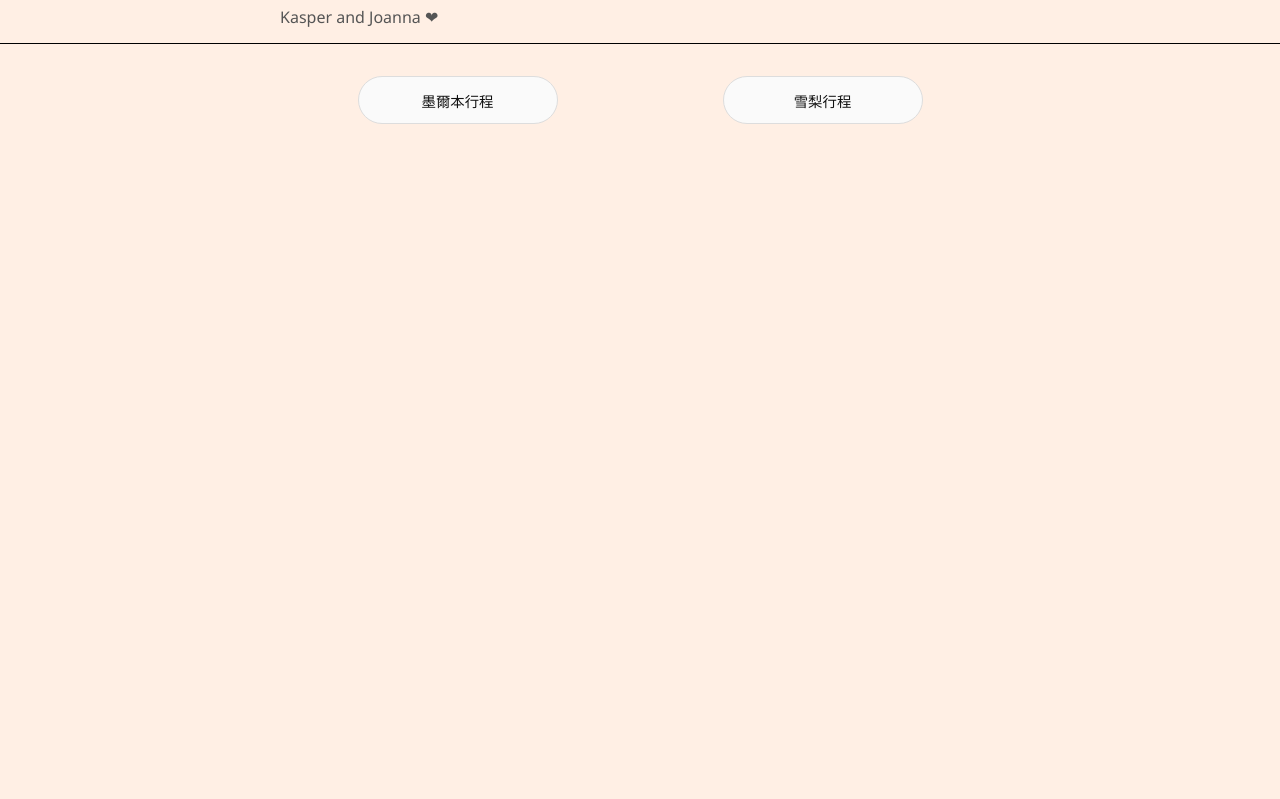
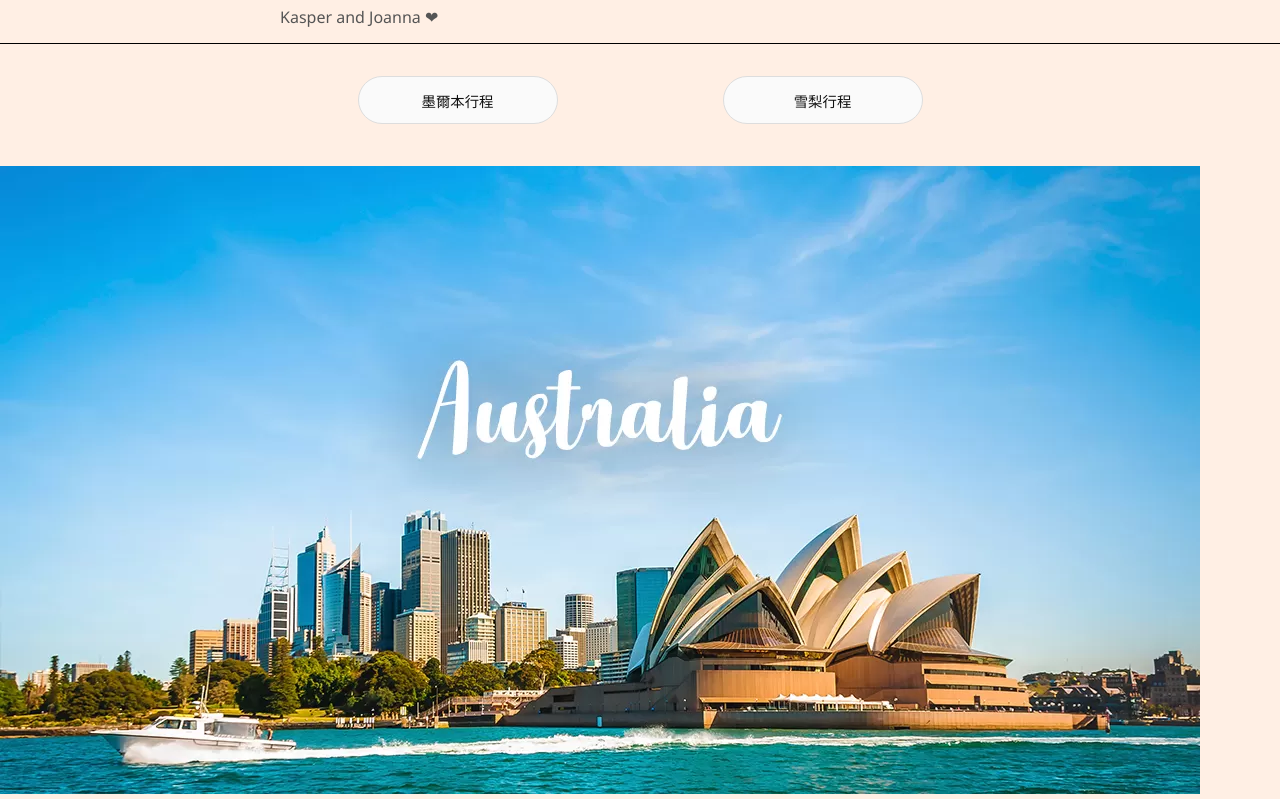
Before and after one commit to kappa123451/kappa123451.github.io, a plain HTML site: page index.html in a window 1280 px wide. Shown: the part 86-885 px from the top of the page. Before the commit the page ends 800 px from the top, so only its background shows below. Drawn offline with Linux system fonts and the light colour scheme.

Commit message:
main page photo added

```diff
--- a/index.html
+++ b/index.html
@@ -18,6 +18,8 @@
     <button onclick="showDay('Melbourne')">墨爾本行程</button>
     <button onclick="showDay('Sydney')">雪梨行程</button>
   </nav>
+
+  <img src="main_page.jpg" alt="main_page">
 
   <main class="container">
     <section id="Melbourne" class="day-content">
```
Also changed, not shown: main_page.jpg (added).
